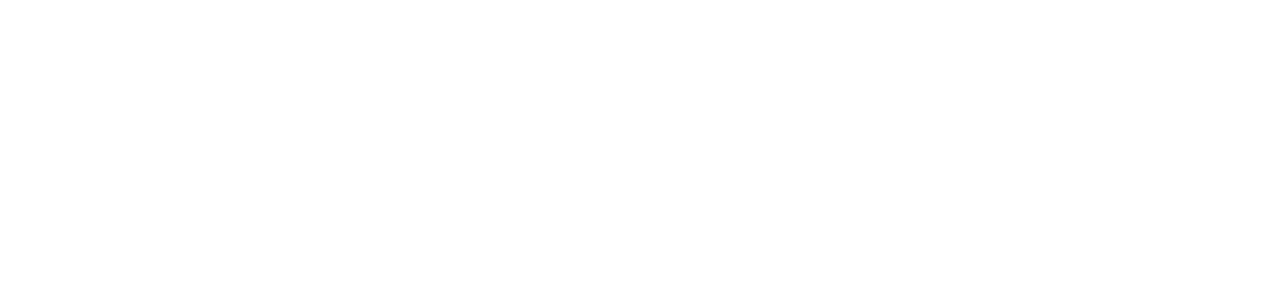
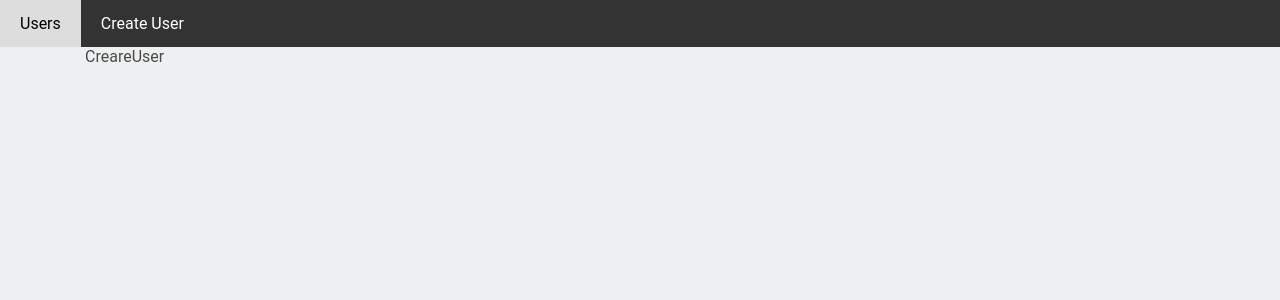
Before and after one commit to NataliaPylypenko/Dashboard_React, a React (Create React App) app: page /createuser in a window 1280 px wide. Shown: the top 300 px of the page. Built offline with nearby package versions, Linux system fonts and the light colour scheme.

Commit message:
connect routing

```diff
--- a/package.json
+++ b/package.json
@@ -9,8 +9,10 @@
     "@testing-library/user-event": "^13.5.0",
     "react": "^18.2.0",
     "react-dom": "^18.2.0",
+    "react-router-dom": "^5.3.4",
     "react-scripts": "5.0.1",
     "sass": "^1.71.1",
+    "styled-components": "^6.1.8",
     "web-vitals": "^2.1.4"
   },
   "scripts": {
--- a/src/App.js
+++ b/src/App.js
@@ -1,8 +1,30 @@
+import React from "react";
+import {BrowserRouter as Router, Switch, Route} from "react-router-dom";
+import Navbar from "./layouts/navbar/Navbar";
+import {Users, User, CreateUser} from "./pages";
+
 function App() {
   return (
-    <div className="App">
+      <Router>
+        <Navbar />
 
-    </div>
+        <div className='container'>
+          <Switch>
+            <Route path="/" exact>
+              <Users />
+            </Route>
+
+            <Route path="/user/:id">
+              <User />
+            </Route>
+
+            <Route path="/createuser">
+              <CreateUser />
+            </Route>
+
+          </Switch>
+        </div>
+      </Router>
   );
 }
 
--- /dev/null
+++ b/src/components/createUser/CreareUserForm.jsx
@@ -0,0 +1,11 @@
+import React from 'react';
+
+const CreareUserForm = () => {
+    return (
+        <div>
+            CreareUser
+        </div>
+    );
+};
+
+export default CreareUserForm;
--- /dev/null
+++ b/src/components/user/UserForm.jsx
@@ -0,0 +1,11 @@
+import React from 'react';
+
+const UserForm = () => {
+    return (
+        <>
+            User
+        </>
+    );
+};
+
+export default UserForm;
--- /dev/null
+++ b/src/components/users/UsersList.jsx
@@ -0,0 +1,11 @@
+import React from 'react';
+
+const UsersList = () => {
+    return (
+        <div>
+            Users
+        </div>
+    );
+};
+
+export default UsersList;
--- a/src/index.scss
+++ b/src/index.scss
@@ -30,20 +30,13 @@
   --white: #FFF;
 }
 
-.body {
+body {
   font-family: var(--ff_main);
   font-size: var(--fz-main);
   line-height: var(--lh-main);
   font-weight: var(--fw-main);
   color: var(--darkGray);
   background-color: var(--lightGray);
-}
-
-.wrapper {
-  display: grid;
-  min-height: 100vh;
-  grid-template-rows: auto auto 1fr auto;
-  gap: 30px;
 }
 
 /*--------------------- /General ---------------------*/
--- /dev/null
+++ b/src/layouts/navbar/Navbar.jsx
@@ -0,0 +1,43 @@
+import React from 'react';
+import { styled } from 'styled-components';
+import { Link } from "react-router-dom";
+
+const NavbarContainer = styled.div`
+  overflow: hidden;
+  background-color: #333;
+
+  li {
+    float: left;
+    display: block;
+    color: white;
+    text-align: center;
+    padding: 14px 20px;
+    text-decoration: none;
+
+    @media (max-width: 639px){
+      float: none;
+      width: 100%;
+    }
+  }
+
+  li:hover {
+    background-color: #ddd;
+    color: black;
+  }
+
+  a {
+    color: inherit;
+    text-decoration: none;
+  }
+`;
+
+const Navbar = () => {
+    return (
+        <NavbarContainer>
+            <li><Link to="/">Users</Link></li>
+            <li><Link to="/createuser">Create User</Link></li>
+        </NavbarContainer>
+    );
+};
+
+export default Navbar;
--- /dev/null
+++ b/src/pages/CreateUser.jsx
@@ -0,0 +1,10 @@
+import React from 'react';
+import CreareUserForm from "../components/createUser/CreareUserForm";
+
+export const CreateUser = () => {
+    return (
+        <>
+            <CreareUserForm />
+        </>
+    );
+};
--- /dev/null
+++ b/src/pages/User.jsx
@@ -0,0 +1,10 @@
+import React from 'react';
+import UserForm from "../components/user/UserForm";
+
+export const User = () => {
+    return (
+        <div>
+            <UserForm />
+        </div>
+    );
+};
--- /dev/null
+++ b/src/pages/Users.jsx
@@ -0,0 +1,10 @@
+import React from 'react';
+import UsersList from "../components/users/UsersList";
+
+export const Users = () => {
+    return (
+        <>
+            <UsersList />
+        </>
+    );
+};
--- /dev/null
+++ b/src/pages/index.js
@@ -0,0 +1,3 @@
+export * from './Users';
+export * from './User';
+export * from './CreateUser';
```
Also changed, not shown: public/robots.txt, 2 other files (tests, documents, lock files or other folders).
